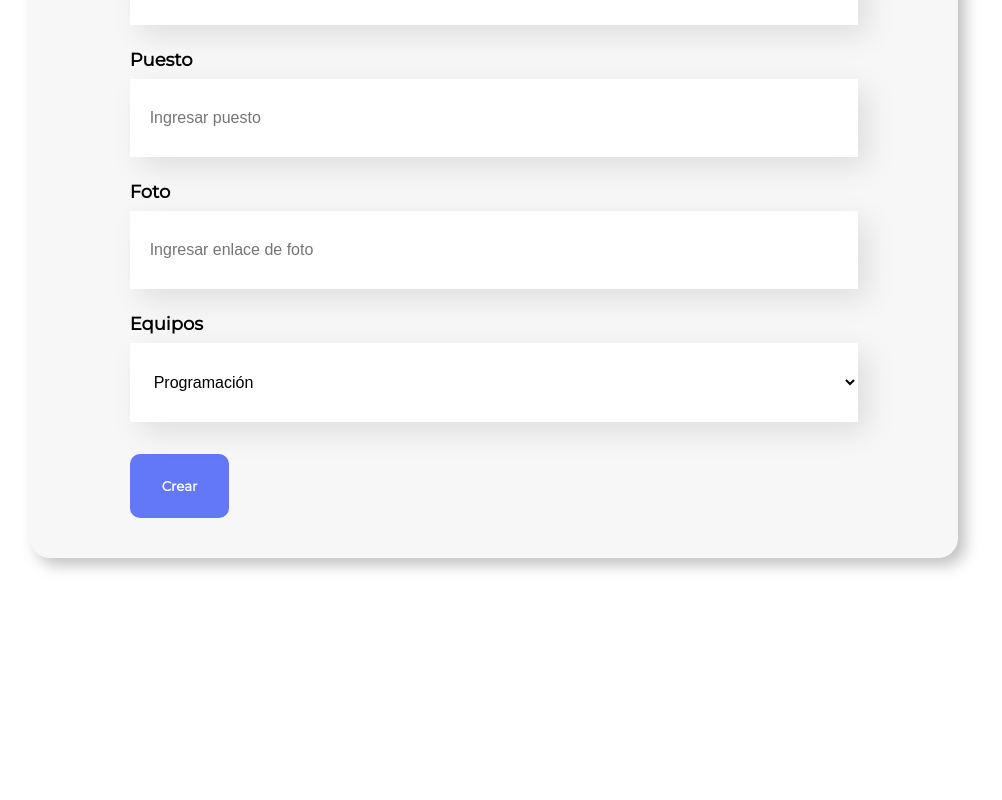
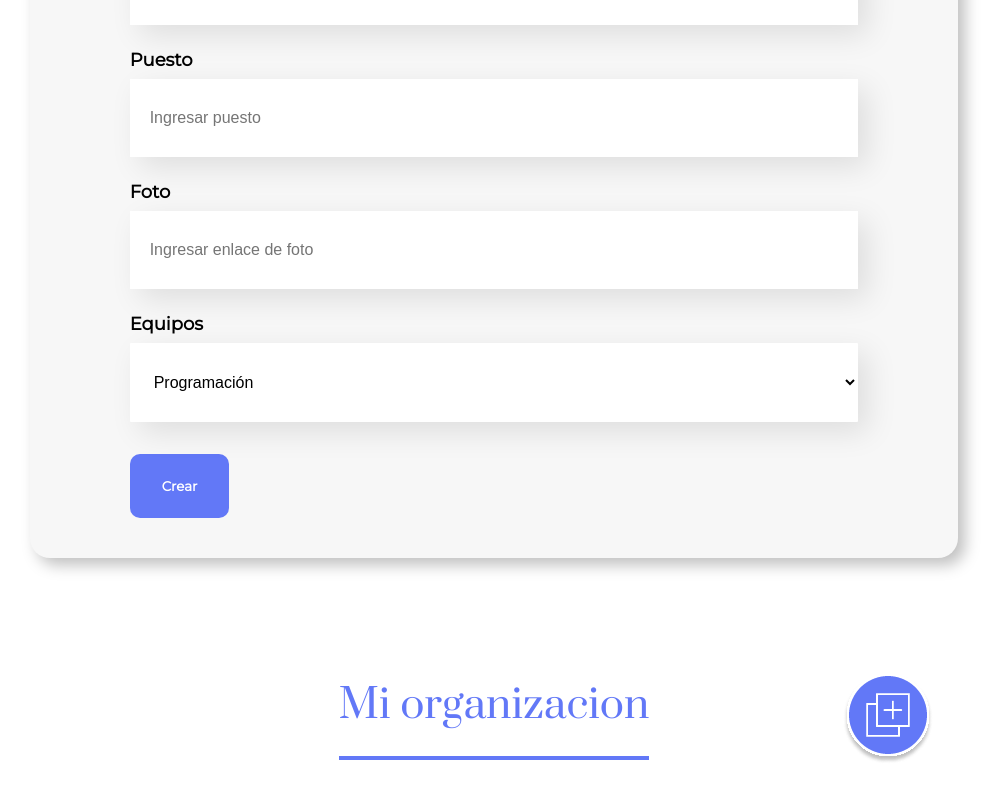
Before and after one commit to AdrianL824/ORg-React, a React (Create React App) app: page / in a window 1280 px wide. Shown: the part 768-1568 px from the top of the page, without its empty margins (146-1148 px from the left). Before the commit the page ends 1406 px from the top, so only its background shows below. Built offline with nearby package versions, Linux system fonts and the light colour scheme.

Commit message:
Clase 5 React and Js new Section

```diff
--- a/src/App.js
+++ b/src/App.js
@@ -1,6 +1,7 @@
 import "./App.css";
 import Header from "./components/Header/Header";
 import Formulario from "./components/Formulario/Formulario";
+import MiOrg from "./components/MiOrg/MiOrg";
 
 function App() {
   return (
@@ -9,6 +10,7 @@ function App() {
       {}<Header()  */}
       <Header />
       <Formulario />
+      <MiOrg />
     </div>
   );
 }
--- a/src/components/CampoTexto/CampoTexto.jsx
+++ b/src/components/CampoTexto/CampoTexto.jsx
@@ -4,7 +4,11 @@ const CampoTexto = (props) => {
   return (
     <div className="campo-texto">
       <label htmlFor="">{props.titulo}</label>
-      <input type="text" placeholder={props.placeholder} />
+      <input
+        type="text"
+        placeholder={props.placeholder}
+        required={props.required}
+      />
     </div>
   );
 };
--- a/src/components/Formulario/Formulario.jsx
+++ b/src/components/Formulario/Formulario.jsx
@@ -12,9 +12,13 @@ const Formulario = () => {
     <section className="formulario">
       <form onSubmit={manejarEnvio}>
         <h2>Rellena el formulario para crear el colaborador.</h2>
-        <CampoTexto titulo="Nombre" placeholder="Ingresar nombre" />
-        <CampoTexto titulo="Puesto" placeholder="Ingresar puesto" />
-        <CampoTexto titulo="Foto" placeholder="Ingresar enlace de foto" />
+        <CampoTexto titulo="Nombre" placeholder="Ingresar nombre" required />
+        <CampoTexto titulo="Puesto" placeholder="Ingresar puesto" required />
+        <CampoTexto
+          titulo="Foto"
+          placeholder="Ingresar enlace de foto"
+          required
+        />
         <ListaOpciones />
         <Boton>Crear</Boton>
       </form>
--- /dev/null
+++ b/src/components/MiOrg/MiOrg.css
@@ -0,0 +1,20 @@
+.orgSection{
+    width: 100%;
+    display: flex;
+    justify-content: center;
+    align-items: center;
+}
+
+.title{
+    color: #6278F7;
+    font-size: 40px;
+    font-weight: 400;
+    padding-bottom: 24px;
+    border-bottom: 4px solid #6278F7;
+}
+
+.orgSection img{
+    position: absolute;
+    right: 15%;
+    cursor: pointer;
+}
--- /dev/null
+++ b/src/components/MiOrg/MiOrg.js
@@ -0,0 +1,15 @@
+import "./MiOrg.css";
+
+const MiOrg = () => {
+  const manejarClick = () => {
+    console.log("Prueba click");
+  };
+  return (
+    <section className="orgSection">
+      <h3 className="title">Mi organizacion</h3>
+      <img src="/img/add.png" alt="Add" onClick={manejarClick} />
+    </section>
+  );
+};
+
+export default MiOrg;
```
Also changed, not shown: public/img/add.png (added).
